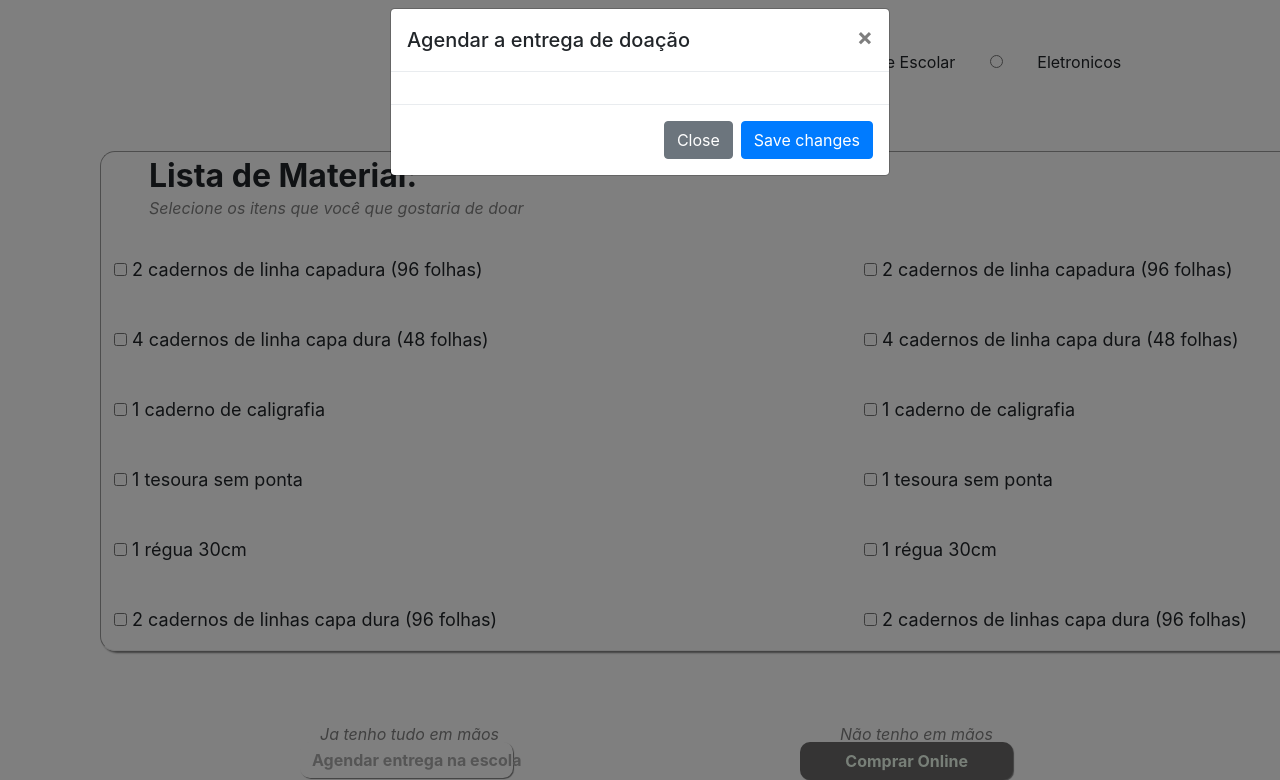
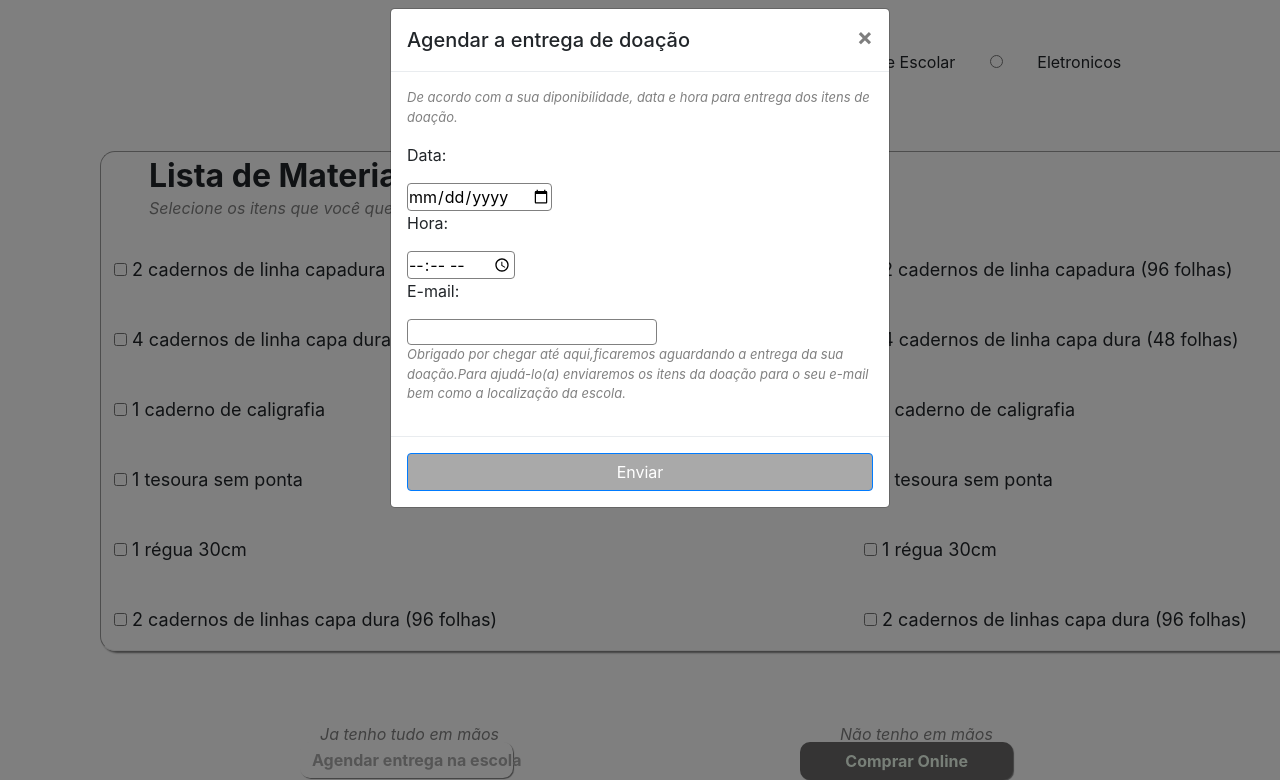
Before and after one commit to Squad31-FCamara/AppDoacao, a website: page frontend/v2/aluno-escolhido.html in a window 1280 px wide. Both pictures are taken after a click on the button "Agendar entrega na escola". Shown: the part 439-1219 px from the top of the page. Drawn offline with nearby package versions, Linux system fonts and the light colour scheme.

Commit message:
Update aluno-escolhido.html
pop-up agendar entrega feito

```diff
--- a/frontend/v2/aluno-escolhido.html
+++ b/frontend/v2/aluno-escolhido.html
@@ -142,11 +142,23 @@
                   </button>
                 </div>
                 <div class="modal-body">
-
+                    <p style="font-size: small; color:grey;font-style: oblique;">De acordo com a sua diponibilidade, data e hora para
+                        entrega dos itens de doação.
+                    </p>
+                    <form id="form1">
+                         <p>Data:</p>
+                        <input type="date" placeholder="00/00/0000" style="border: 1px solid grey; border-radius: 4px;">
+                        <p>Hora:</p>
+                        <input type="time" placeholder="10:00>" style="border: 1px solid grey; border-radius: 4px;  ">
+                        <p>E-mail:</p>
+                        <input type="text" style="border: 1px solid grey; border-radius: 4px;  ">
+                     </form>
+                     <p style="font-size: small; color:grey; font-style: oblique;">Obrigado por chegar até aqui,ficaremos aguardando a entrega
+                        da sua doação.Para ajudá-lo(a) enviaremos os itens da doação
+                        para o seu e-mail bem como a localização da escola.</p>
                 </div>
                 <div class="modal-footer">
-                  <button type="button" class="btn btn-secondary" data-dismiss="modal">Close</button>
-                  <button type="button" class="btn btn-primary">Save changes</button>
+                  <button type="button" class="btn col-12 btn-primary" style="background-color: darkgrey;">Enviar</button>
                 </div>
               </div>
             </div>
```
